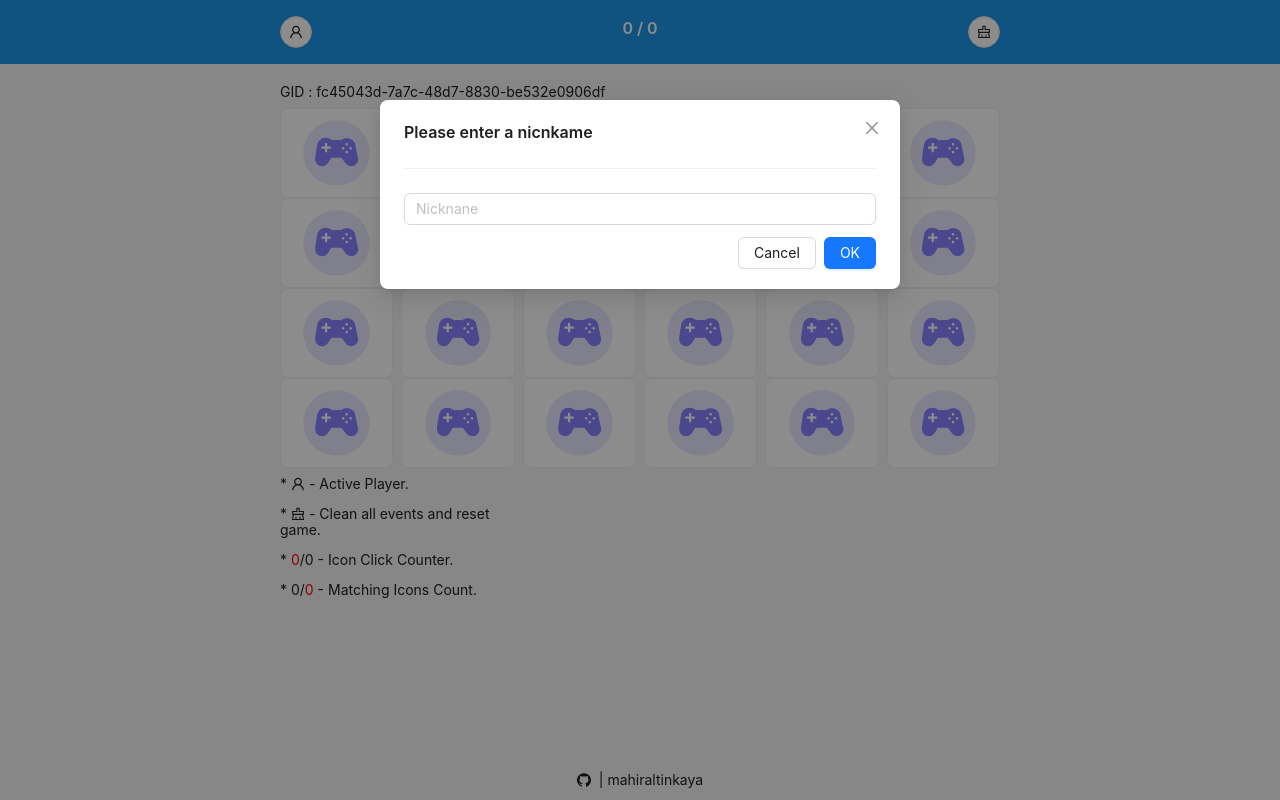
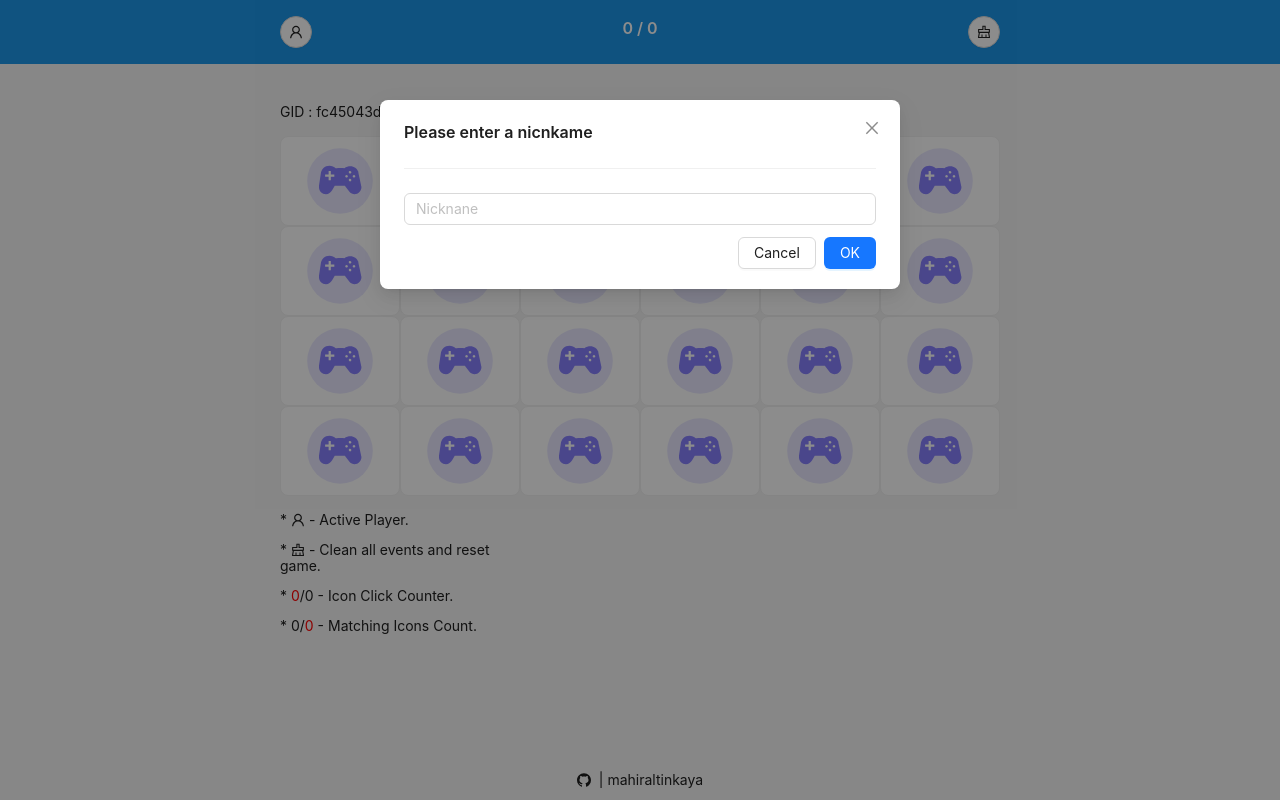
Before and after one commit to mahiraltinkaya/react-matched-game, a React (Vite) app: page / in a window 1280 px wide. Built offline with nearby package versions, Linux system fonts and the light colour scheme.

Commit message:
feat/update spaces

```diff
--- a/src/App.tsx
+++ b/src/App.tsx
@@ -162,17 +162,27 @@ const App: React.FC = () => {
         <Content
           style={{
             padding: "20px 10px",
+            display: "flex",
+            justifyContent: "center",
           }}
         >
-          <Space
-            style={{ maxWidth: 720, overflowX: "hidden", overflowY: "auto" }}
-            wrap
+          <div
+            style={{
+              maxWidth: 720,
+              overflowX: "hidden",
+              display: "flex",
+              flexDirection: "column",
+              justifyContent: "center",
+              paddingTop: 20,
+            }}
           >
+            <Layout>
               {matches.length === 24 && <Confetti />}
-            <Row gutter={[16, 0]}>
+              <Space wrap size={16}>
+                <Row>
                   <Col xs={24}>GID : {g}</Col>
                 </Row>
-            <Row gutter={[8, 0]}>
+                <Row>
                   {cartList.map((item: ICard, index: number) => (
                     <Col key={index} span={4} xs={6} sm={6} md={4}>
                       <FlipCardItem
@@ -186,12 +196,14 @@ const App: React.FC = () => {
                     </Col>
                   ))}
                 </Row>
-            <Row gutter={[16, 16]} style={{ maxWidth: 720 }}>
+                <Row style={{ maxWidth: 720 }}>
                   {/* <Col xl={24} sm={24}>
                 <Top10 data={list}></Top10>
               </Col> */}
                   <Col xl={24} sm={24}>
-                <div style={{ textAlign: "left", width: "90%", maxWidth: 720 }}>
+                    <div
+                      style={{ textAlign: "left", width: "90%", maxWidth: 720 }}
+                    >
                       <p>
                         * <UserOutlined /> - Active Player.
                       </p>
@@ -203,13 +215,15 @@ const App: React.FC = () => {
                         Counter.
                       </p>
                       <p>
-                    * 0/<span style={{ color: "red" }}>0</span> - Matching Icons
-                    Count.
+                        * 0/<span style={{ color: "red" }}>0</span> - Matching
+                        Icons Count.
                       </p>
                     </div>
                   </Col>
                 </Row>
               </Space>
+            </Layout>
+          </div>
         </Content>
         <Footer style={{ padding: 4 }}>
           <div>
```
Lines whose indentation alone changed are shown as unchanged.
